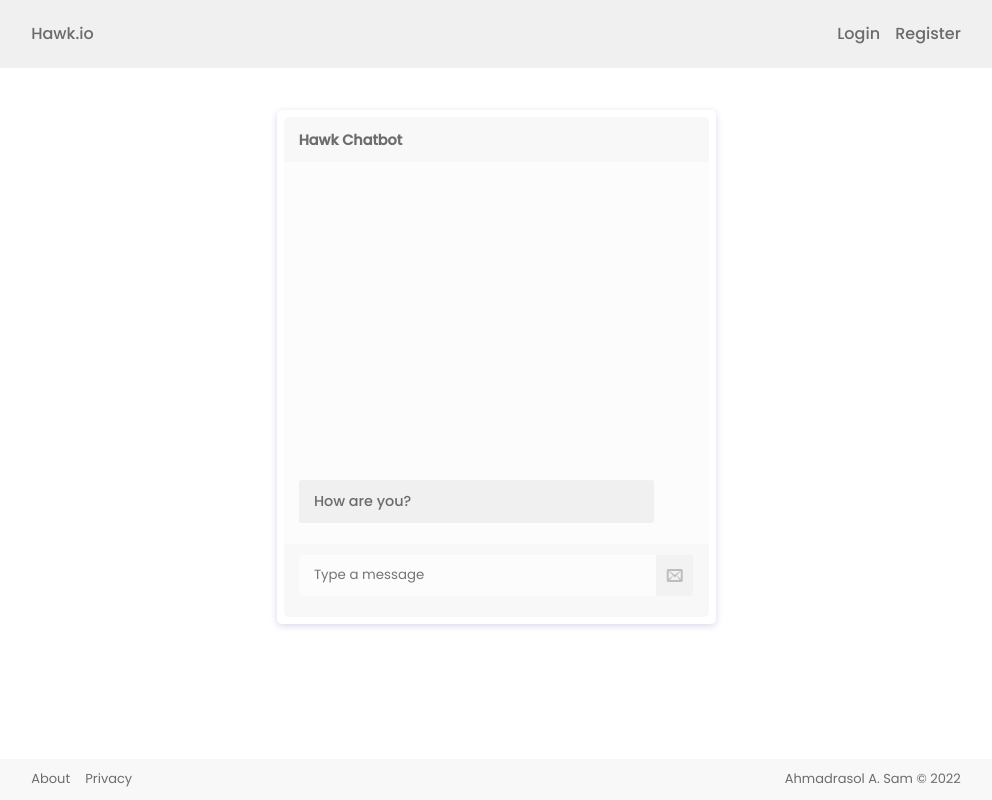
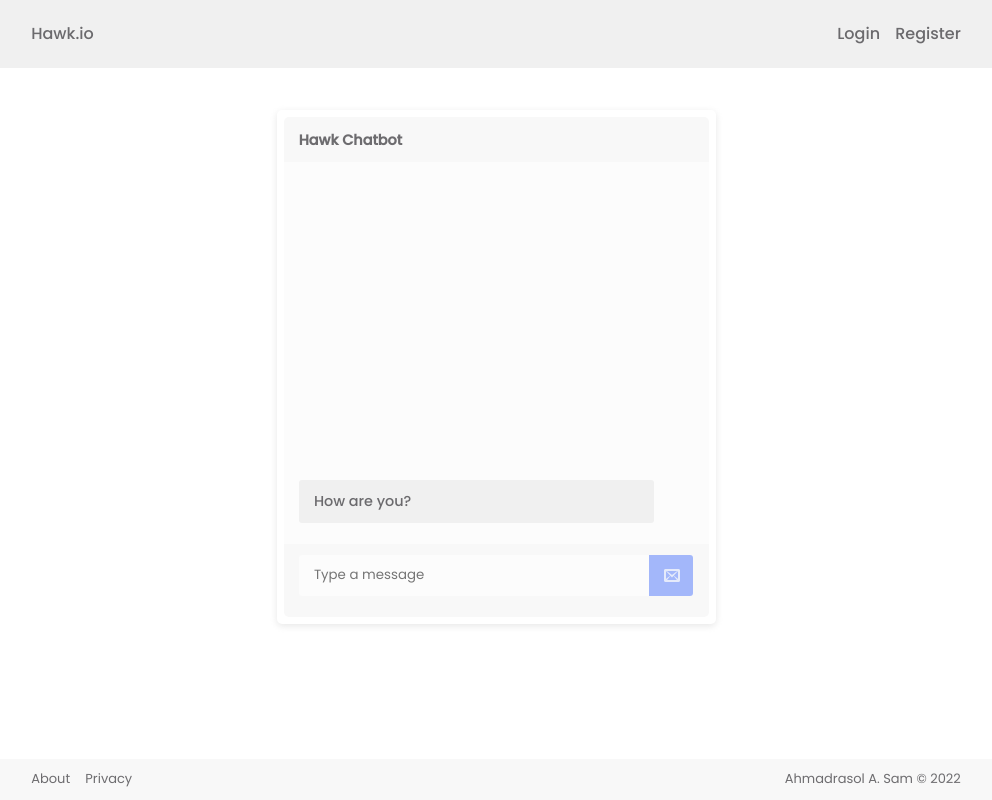
Before and after one commit to ph1234-dev/hawk.io, a Vue app: page / in a window 1280 px wide. Shown: the whole page, without its empty margins (144-1136 px from the left). Built offline with nearby package versions, Linux system fonts and the light colour scheme.

Commit message:
fixed css bugs

```diff
--- a/src/assets/scss/_button.scss
+++ b/src/assets/scss/_button.scss
@@ -2,15 +2,18 @@
 
 .btn,
 button{
+    @include variable.draw-border;
+    border-radius: variable.$border-radius;
+
     width: fit-content;
-    border-radius: variable.$border-radius;
     padding: variable.$padding;
-    @include variable.draw-border;
     background-color: variable.$bg-white;
     display: flex;
+
     align-items: center;
     gap: variable.$padding-left;
     cursor: pointer;
+
     font-weight: 600;
     font-size: smaller;
 
--- a/src/assets/scss/_chatbox.scss
+++ b/src/assets/scss/_chatbox.scss
@@ -2,7 +2,7 @@
 @use "sass:math";
 
 .chatbox{
-    width: 100%;
+    min-width: 100%;
     height: 100%;
     // padding: variable.$padding;
     display: grid;
@@ -137,15 +137,18 @@
             flex-grow: 1;
             border: none;
             // padding: p;
-            padding: variable.$padding-top;
+            padding: variable.$padding-top variable.$padding-left;
             // padding: 0;
             height: 100%;
             order: 2;
             border-radius:  0 variable.$border-radius variable.$border-radius 0;
-            background-color: variable.$bg-whitest;
-            // background-color: variable.$bg-primary;
-            background-color: rgba(105, 104, 122, 0.1);
+            background-color: variable.$bg-primary;
             width: fit-content;
+            min-width: 2rem;
+
+            *{
+                color: rgba(variable.$bg-whitest,.77);
+            }
 
             &:active{
 
@@ -166,26 +169,25 @@
 }
 
 
-@media screen and (min-width: 425px) {
+@media screen and (min-width: 768px) {
 
     $chatbot-container-radius: 5px;
     // $chatbot-border-color: rgb(58, 63, 75);
     $chatbot-border-color: white;
-    $chatbot-width: 320px;
     $chatbot-width: 425px;
     $chatbox-border-width: 7px;
 
 
     .chatbox{
+        position: relative;
+        min-width: $chatbot-width;
         max-width:  $chatbot-width !important;
-        position: relative;
-        width: $chatbot-width;
         box-sizing: content-box;
         height: 500px;
         padding: $chatbox-border-width;
         border-radius: $chatbot-container-radius;
         background-color: $chatbot-border-color;
-        box-shadow: 0px 2px 7px rgb(217, 217, 235);
+        box-shadow: 0px 2px 7px rgba(215, 215, 215, 0.6);
         z-index: auto;
 
         .chatbox-nav{
@@ -198,7 +200,6 @@
             border-radius:  $chatbot-container-radius  $chatbot-container-radius 0 0;
             position: relative;
             padding-top: 2px;
-
 
             .chatbox-nav-header-label{
                 grid-area: header-label;
--- a/src/assets/scss/_container.scss
+++ b/src/assets/scss/_container.scss
@@ -62,10 +62,15 @@ $gap-vertical: variable.$gap-vertical *2;
         display: flex;
         flex-direction: column ;
         gap: $gap-vertical ;
+        padding: $padding;
         align-items: center;
         justify-content: center;
-        padding: $padding;
-        align-items: center;
+
+
+        >*{
+            align-self: center;
+        }
+
 
         >:first-child{
             margin-top: variable.$margin-top*2;
@@ -106,7 +111,7 @@ $gap-vertical: variable.$gap-vertical *2;
 
     .panel{
         display: flex;
-        flex-direction: row;
+        flex-direction: row !important;
         gap: variable.$gap-horizontal;
         text-align: start;
         justify-content: center;
--- a/src/assets/scss/_form.scss
+++ b/src/assets/scss/_form.scss
@@ -101,7 +101,7 @@ form {
     .container-form {
 
         display: flex;
-        box-shadow: 0 0 5px #c1c1c190;
+        box-shadow: 0px 2px 7px rgba(215, 215, 215, 0.6);
         width: 100%;
         border-radius: variable.$border-radius;
         margin: auto;
--- a/src/assets/scss/_nav.scss
+++ b/src/assets/scss/_nav.scss
@@ -63,8 +63,7 @@ $width-max-nav: 960px;
 }
 
 .nav-overlay{
-    display: flex;
-    flex-direction: column;
+    display: none;
     z-index: 9999;
     position: absolute;
     top: 0;
@@ -76,13 +75,18 @@ $width-max-nav: 960px;
     gap: variable.$gap-vertical;
     padding: variable.$padding;
     background-color: variable.$bg-whitest;
+
+    &-show{
+        display: flex;
+        flex-direction: column;
+    }
 }
 
 @media screen and (min-width: 426px) {
 
-    .nav-overlay{
-        display: none;
-    }
+    // .nav-overlay{
+    //     display: none;
+    // }
 
     .nav{
         padding: variable.$padding;
```
